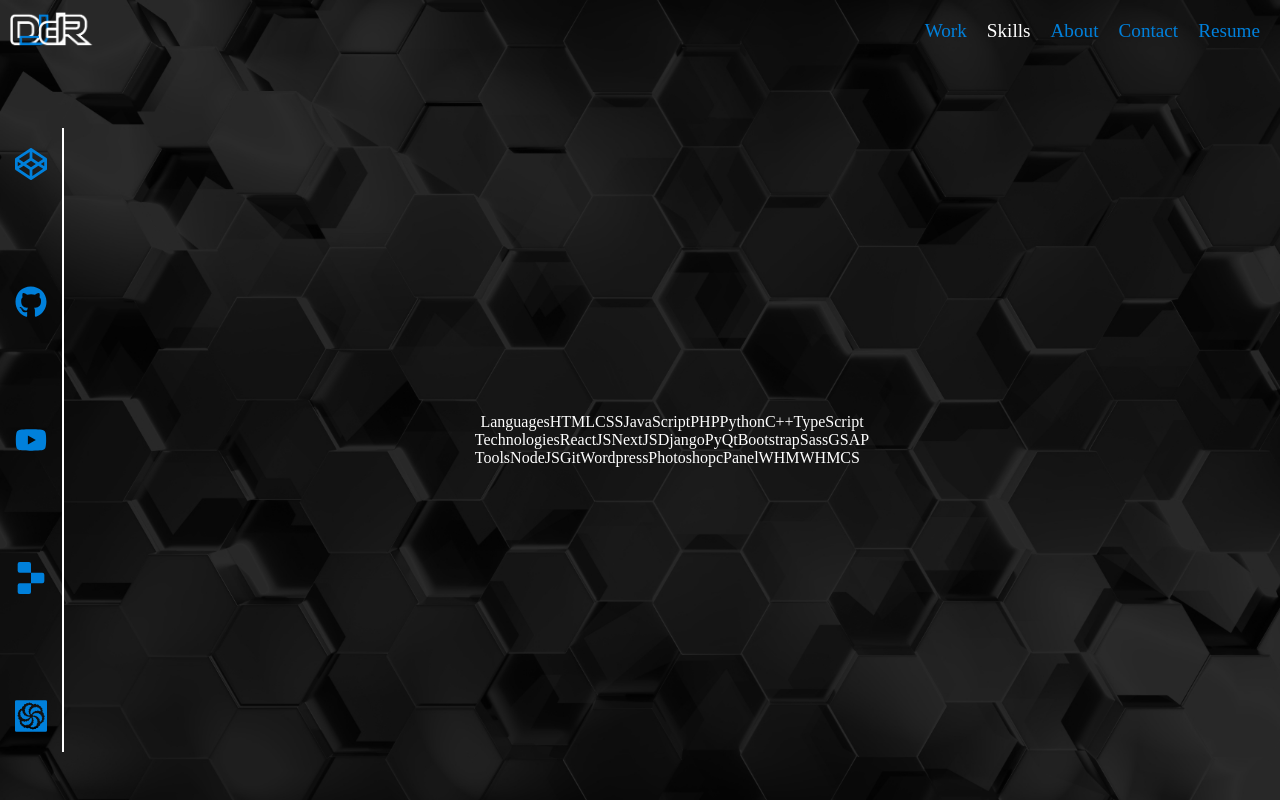
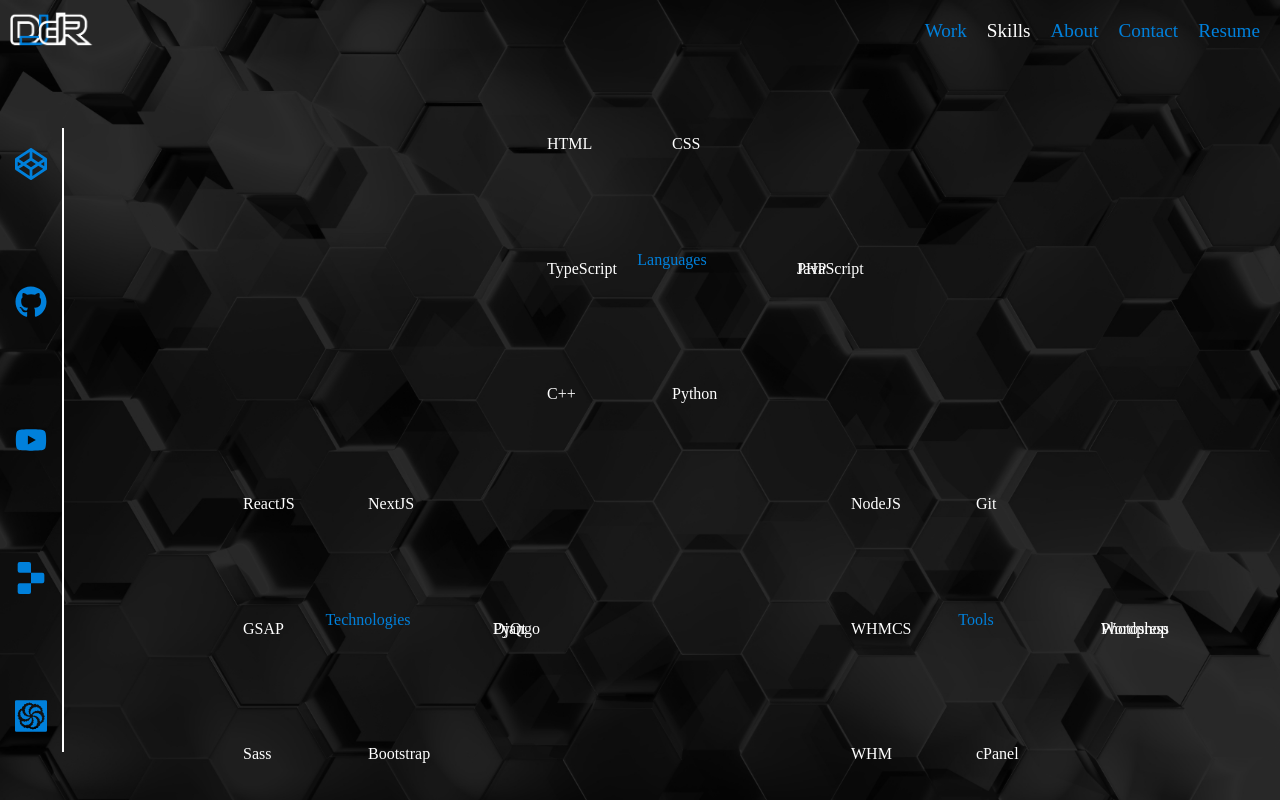
Before and after one commit to daniel-deru/portifolio4, a Next.js app: page /skills in a window 1280 px wide. Built offline with nearby package versions, Linux system fonts and the light colour scheme; a web font is replaced by a local one.

Commit message:
adding the geometric logic to place the items

```diff
--- a/components/styled/Orbit.styled.js
+++ b/components/styled/Orbit.styled.js
@@ -2,4 +2,47 @@
 
 export const Orbit = styled.div`
     display: flex;
+    justify-content: space-around;
+    align-items: center;
+    .container {
+        width: 250px;
+        height: 250px;
+        position: relative;
+    }
+
+    .container div {
+        position: absolute;
+        color: white;
+    }
+
+    /* .container div:not(div:first-child){
+        opacity: 0;
+    } */
+
+    .container div:first-child {
+        left: 50%;
+        top: 50%;
+        transform: translate(-50%, -50%);
+        color: var(--main);
+    }
+
+    .container div:nth-child(2) {
+        /* left: 75px; */
+    }
+    .container div:nth-child(3) {
+
+    }
+    .container div:nth-child(4) {
+
+    }
+    .container div:nth-child(5) {
+
+    }
+    .container div:nth-child(6) {
+
+    }
+    .container div:nth-child(7) {
+
+    }
+
 `
--- a/components/styled/SkillsContainer.styles.js
+++ /dev/null
@@ -1 +0,0 @@
-import { styled } from "styled-components"
--- a/pages/skills.js
+++ b/pages/skills.js
@@ -3,43 +3,66 @@
 import { useRef, useState, useEffect } from "react"
 
 import { Orbit } from "../components/styled/Orbit.styled";
+import { Skills } from "./styled/skills.styled";
 
 const skills = () => {
+  // const TECHNOLOGIES = [".", ".", ".", "."]
+  // const TECHNOLOGIES = [".", ".", ".", "."]
+  // const TOOLS = [".", ".", ".", "."]
   const LANGUAGES = ["HTML", "CSS", "JavaScript", "PHP", "Python", "C++", "TypeScript"]
   const TECHNOLOGIES = ["ReactJS", "NextJS", "Django",  "PyQt", "Bootstrap", "Sass", "GSAP"]
   const TOOLS = ["NodeJS", "Git", "Wordpress",  "Photoshop", "cPanel", "WHM", "WHMCS"]
+  const SIZE = 250
 
   const languageRef = useRef()
   const technologyRef = useRef()
   const toolRef = useRef()
 
   useEffect(() => {
-
+    console.log(languageRef.current.children)
+    let languageRotate = rotate(languageRef.current.children, LANGUAGES)
+    let techRotate = rotate(technologyRef.current.children, TECHNOLOGIES)
+    let toolRotate = rotate(toolRef.current.children, TOOLS)
   }, [])
 
-  const rotate = (orbitArray) => {
 
+  const rotate = (nodeList, items) => {
+    const CIRCLE = 360
+    let radius = SIZE / 2
+    for(let i = 1; i < nodeList.length; i++){
+      let angle = 2 * Math.PI / items.length * i
+
+      let x = radius - (radius * Math.round(Math.cos(angle)))
+      let y = radius - (radius * Math.round(Math.sin(angle)))
+      nodeList[i].style.top = `${y}px`
+      nodeList[i].style.left = `${x}px`
+      // console.log(x, y)
+      // console.log((radius * Math.round(Math.cos(angle))), (radius * Math.round(Math.sin(angle))))
+    }
   }
+
   return (
-    <div className={styles.skills}>
+    <Skills>
+        <Orbit size={SIZE}>
+          <div className="container"  ref={languageRef}>
+            <div>Languages</div>
+            {LANGUAGES.map(language => <div key={language}>{language}</div>)}
+          </div>
+        </Orbit>
 
-        <Orbit ref={languageRef}>
-          <div>Languages</div>
-          {LANGUAGES.map(language => <div>{language}</div>)}
+        <Orbit size={SIZE}>
+            <div className="container" ref={technologyRef}>
+                <div>Technologies</div>
+                {TECHNOLOGIES.map(technology => <div key={technology}>{technology}</div>)}
+            </div>
+
+            <div className="container" ref={toolRef}>
+                <div>Tools</div>
+                {TOOLS.map(tool => <div key={tool}>{tool}</div>)}
+            </div>
         </Orbit>
-        <div className="technologies-tools">
-            <Orbit ref={technologyRef}>
-                <div>Technologies</div>
-                {TECHNOLOGIES.map(technology => <div>{technology}</div>)}
-            </Orbit>
 
-            <Orbit ref={toolRef}>
-                <div>Tools</div>
-                {TOOLS.map(tool => <div>{tool}</div>)}
-            </Orbit>
-        </div>
-
-    </div>
+    </Skills>
   );
 };
 
--- /dev/null
+++ b/pages/styled/skills.styled.js
@@ -0,0 +1,8 @@
+import styled from "styled-components";
+
+export const Skills = styled.div`
+    width: 95vw;
+    display: flex;
+    flex-direction: column;
+    justify-content: space-around;
+`
```
